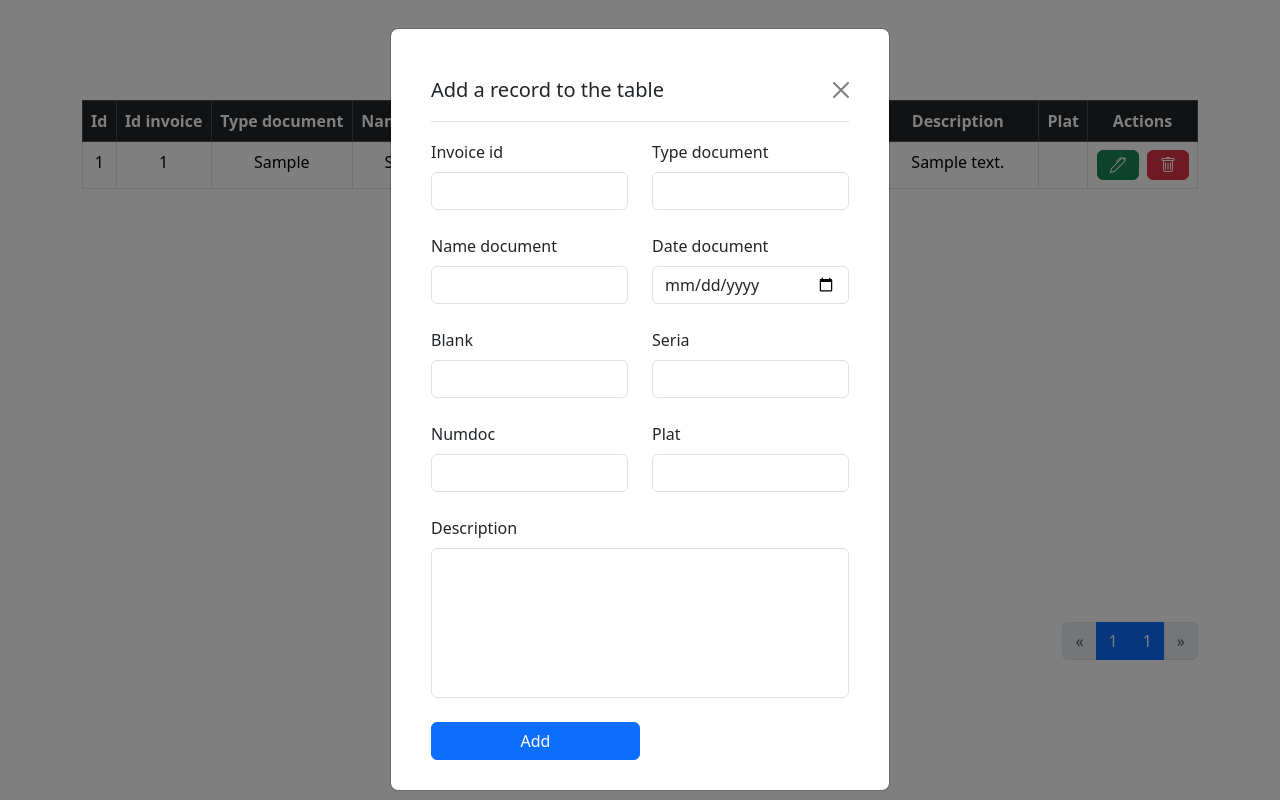
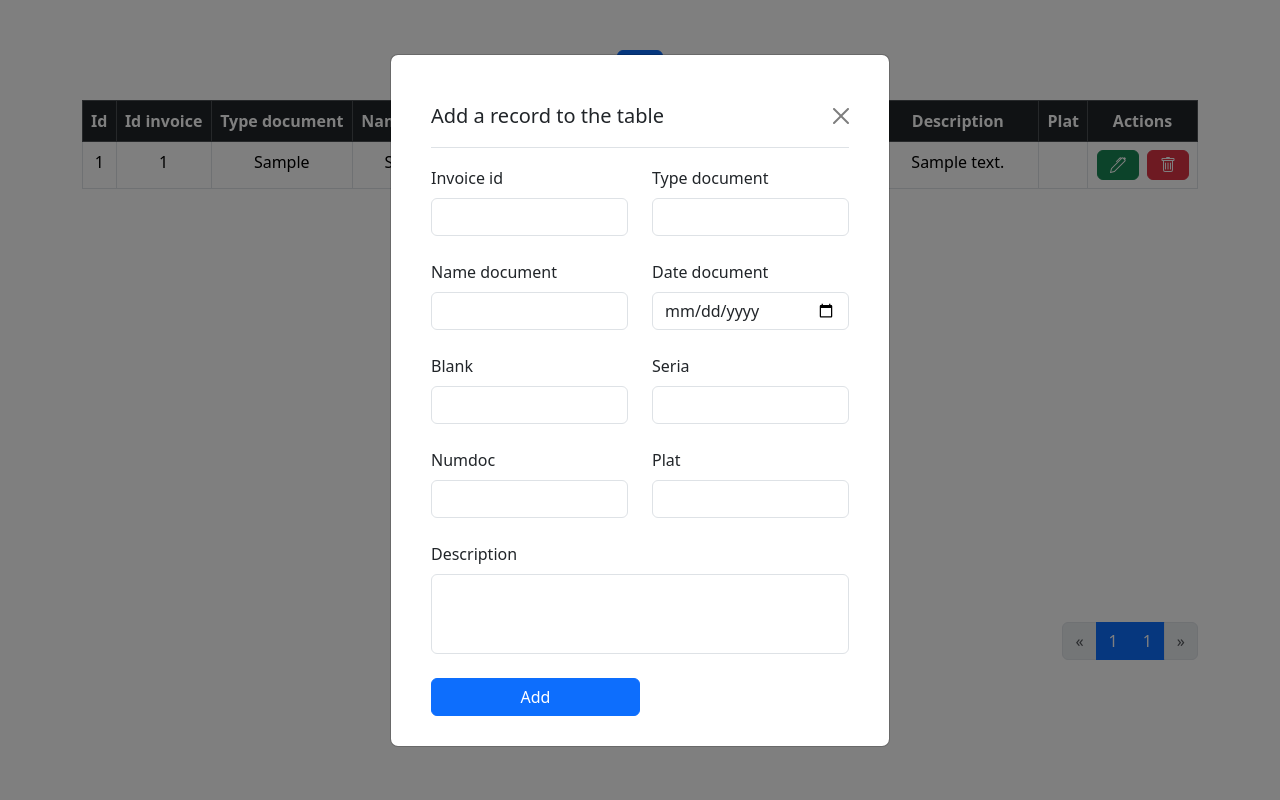
Before and after one commit to Alexandra789/atlant-php, a PHP site: page / in a window 1280 px wide, after a click that opens the changed part. Run offline with PHP 8.4, Linux system fonts and the light colour scheme; tables that the repository leaves empty or names only in its code hold one stand-in row (values such as "Sample post"); data that the repository does not hold is empty.

Commit message:
fix height description field

```diff
--- a/src/css/style.css
+++ b/src/css/style.css
@@ -70,7 +70,7 @@ th:nth-child(9), td:nth-child(9) {
 
 .form__textarea {
     max-width: 418px;
-    height: 150px;
+    height: 80px;
     margin: 0 auto;
     resize: none;
 }
```
